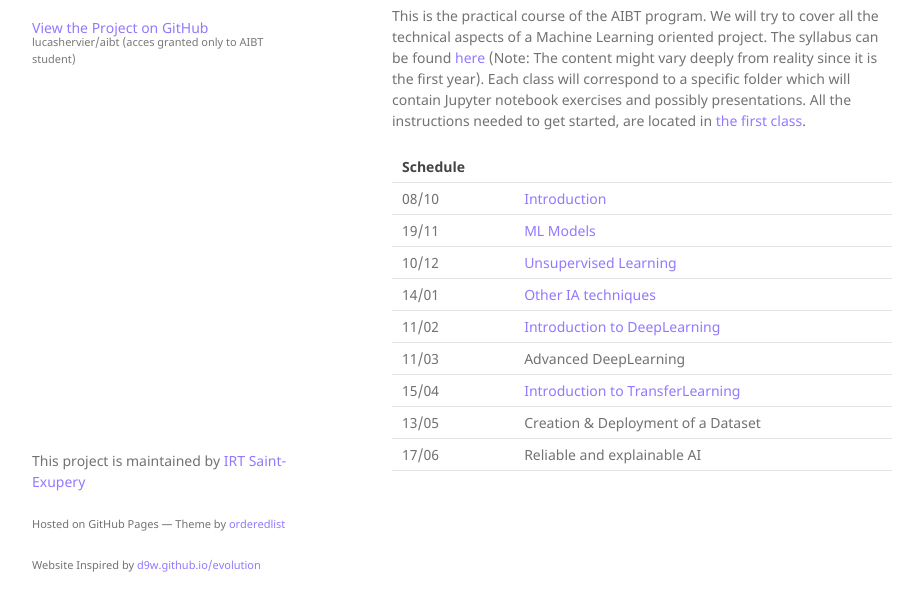
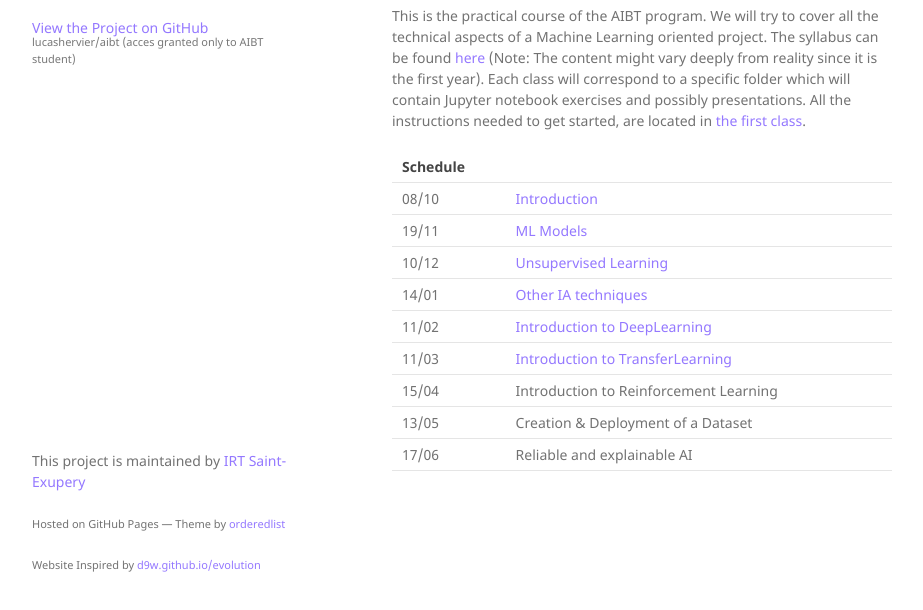
Before and after one commit to lucashervier/aibt-slides, a website: page index.html in a window 1280 px wide. Shown: the part 156-766 px from the top of the page, without its empty margins (178-1101 px from the left). Drawn offline with Linux system fonts and the light colour scheme.

Commit message:
fix link error

```diff
--- a/index.html
+++ b/index.html
@@ -89,11 +89,11 @@
                     </tr>
                     <tr>
                         <td>11/03</td>
-                        <td>Advanced DeepLearning</td>
+                        <td><a href="6_transferlearning">Introduction to TransferLearning</a></td>
                     </tr>
                     <tr>
                         <td>15/04</td>
-                        <td><a href="6_transferlearning">Introduction to TransferLearning</a></td>
+                        <td>Introduction to Reinforcement Learning</td>
                     </tr>
                     <tr>
                         <td>13/05</td>
```
